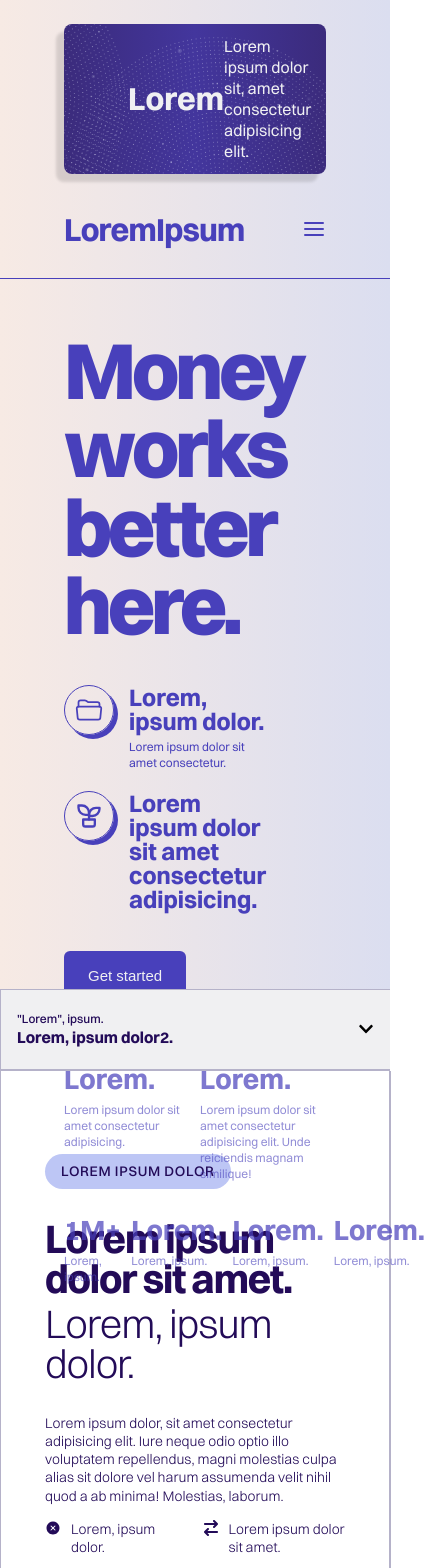
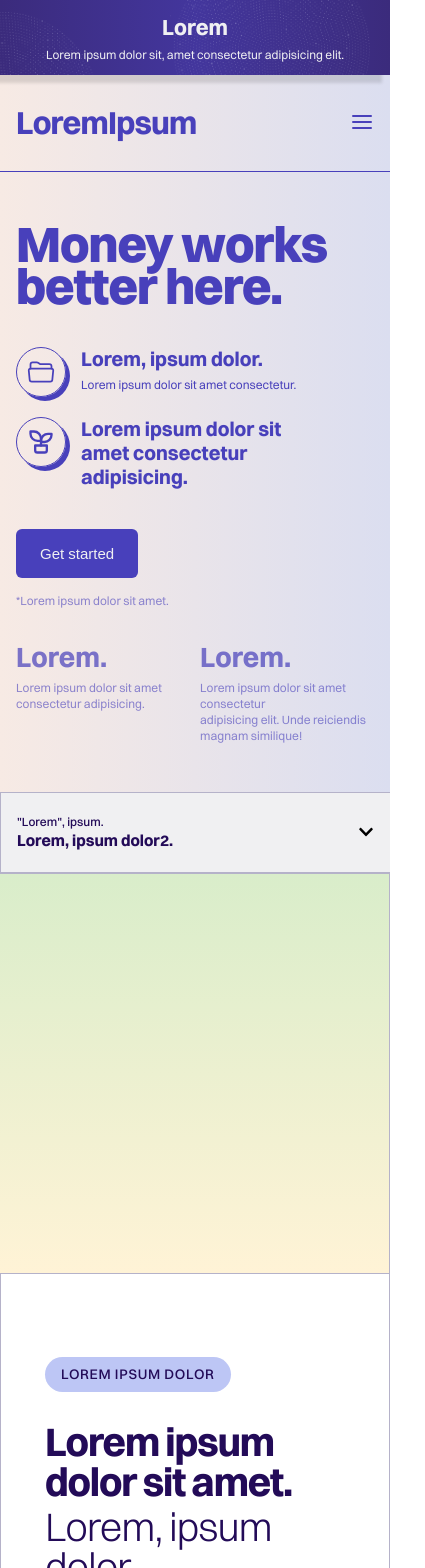
Before and after one commit to ayushcodes0/Tj-Frontend, a React (Vite) app: page / in a window 390 px wide. Shown: the top 1568 px of the page, 425 px wide, since content can reach past the window. Built offline with nearby package versions, Linux system fonts and the light colour scheme.

Commit message:
landing page responsiveness almost done

```diff
--- a/src/components/TopBanner/TopBanner.module.css
+++ b/src/components/TopBanner/TopBanner.module.css
@@ -10,6 +10,8 @@
     overflow: hidden;
     position: relative;
     box-shadow: -8px 8px 3px rgba(0, 0, 0, 0.12);
+    flex-wrap: wrap;
+    gap: 20px;
 }
 
 .heading{
@@ -33,3 +35,52 @@
     width: 300px;
     opacity: .5;
 }
+
+@media (max-width: 769px){
+    .topBanner{
+        flex-direction: column;
+        align-items: center;
+        padding: var(--tk-spacing-small) var(--tk-spacing-medium);
+        gap: 5px;
+
+    }
+    .dotImage{
+        left: -150px;
+    }
+
+    .dotImage2{
+        top: -100px;
+        right: 30px;
+    }
+
+    .heading {
+        text-align: center;
+    }
+}
+
+@media (max-width: 608px){
+    .topBanner{
+        border-radius: 0px;
+    }
+}
+
+@media (max-width: 465px){
+    .heading{
+        font-size: 22px;
+    }
+    .subHeading {
+        font-size: 12px;
+        text-align: center;
+    }
+    .dotImage{
+        height: 200px;
+        width: 200px;
+        left: -100px;
+    }
+    .dotImage2{
+        height: 200px;
+        width: 200px;
+        top: -50px;
+        right: 20px;
+    }
+}
--- a/src/pages/LandingPage/LandingPage.module.css
+++ b/src/pages/LandingPage/LandingPage.module.css
@@ -378,4 +378,76 @@
     .infoMenu.activeMenu.mobileDrawerHeader {
         z-index: 103;
     }
+    .information{
+        grid-template-columns: 1fr;
+    }
+    .informationImageContainer{
+        width: 100%;
+        height: 400px;
+    }
+    .section0{
+        order: 2;
+    }
+    .image0{
+        order: 1;
+    }
+    .section1{
+        order: 4;
+    }
+    .image1{
+        order: 3;
+    }
+    .section2{
+        order: 6;
+    }
+    .image2{
+        order: 5;
+    }
+    .section3{
+        order: 8;
+    }
+    .image3{
+        order: 7;
+    }
 }
+
+@media (max-width: 699px){
+    .heroSectionLeft{
+        justify-content: start;
+    }
+    .stats{
+        display: none;
+    }
+    .heroSection{
+        height: 620px;
+    }
+}
+
+@media (max-width: 608px){
+    .topHeading{
+        font-size: 65px;
+        line-height: 3.5rem;
+        letter-spacing: -1px;
+    }
+
+    .middleSubHeading{
+        font-size: 20px;
+    }
+    .topBannerContainer{
+        padding: 0;
+    }
+    .navbarContainer{
+        padding: 0 var(--tk-spacing-medium);
+    }
+    .heroSection{
+        padding: 32px 16px;
+    }
+}
+
+@media (max-width: 465px){
+    .topHeading{
+        font-size: 50px;
+        line-height: 2.6rem;
+        letter-spacing: -1px;
+    }
+}
--- a/src/pages/LandingPage/LandingPage.tsx
+++ b/src/pages/LandingPage/LandingPage.tsx
@@ -277,7 +277,7 @@ const LandingPage = () => {
         <div
           id='section-0'
           ref={(el) => registerSection(el, 0)}
-          className={Styles.infoContainer}
+          className={`${Styles.infoContainer} ${Styles.section0}`}
         >
           <InfoContainer
             tags={["Lorem ipsum dolor"]}
@@ -295,13 +295,13 @@ const LandingPage = () => {
             buttonSmallText="Lorem ipsum dolor sit amet consectetur adipisicing."
           />
         </div>
-        <div className={Styles.informationImageContainer} style={{ background: gradientColors[0] }} />
+        <div className={`${Styles.informationImageContainer} ${Styles.image0}`} style={{ background: gradientColors[0] }} />
 
         {/* Section 1 */}
         <div
           id='section-1'
           ref={(el) => registerSection(el, 1)}
-          className={Styles.infoContainer}
+          className={`${Styles.infoContainer} ${Styles.section1}`}
         >
           <InfoContainer
             tags={["Lorem Ipsum dolor", "Lorem Ipsum"]}
@@ -319,13 +319,13 @@ const LandingPage = () => {
             buttonSmallText="Lorem ipsum dolor sit amet consectetur adipisicing."
           />
         </div>
-        <div className={Styles.informationImageContainer} style={{ background: gradientColors[1] }} />
+        <div className={`${Styles.informationImageContainer} ${Styles.image1}`} style={{ background: gradientColors[1] }} />
 
         {/* Section 2 */}
         <div
           id='section-2'
           ref={(el) => registerSection(el, 2)}
-          className={Styles.infoContainer}
+          className={`${Styles.infoContainer} ${Styles.section2}`}
         >
           <InfoContainer
             tags={["Lorem Ipsum dolor", "Lorem"]}
@@ -343,13 +343,13 @@ const LandingPage = () => {
             buttonSmallText="Lorem ipsum dolor sit amet consectetur adipisicing."
           />
         </div>
-        <div className={Styles.informationImageContainer} style={{ background: gradientColors[2] }} />
+        <div className={`${Styles.informationImageContainer} ${Styles.image2}`} style={{ background: gradientColors[2] }} />
 
         {/* Section 3 */}
         <div
           id='section-3'
           ref={(el) => registerSection(el, 3)}
-          className={Styles.infoContainer}
+          className={`${Styles.infoContainer} ${Styles.section3}`}
         >
           <InfoContainer
             tags={["Lorem Ipsum", "Lorem Ipsum dolor"]}
@@ -367,7 +367,7 @@ const LandingPage = () => {
             buttonSmallText="Lorem ipsum dolor sit amet consectetur adipisicing."
           />
         </div>
-        <div className={Styles.informationImageContainer} style={{ background: gradientColors[3] }} />
+        <div className={`${Styles.informationImageContainer} ${Styles.image3}`} style={{ background: gradientColors[3] }} />
       </div>
     </div>
   );
```
